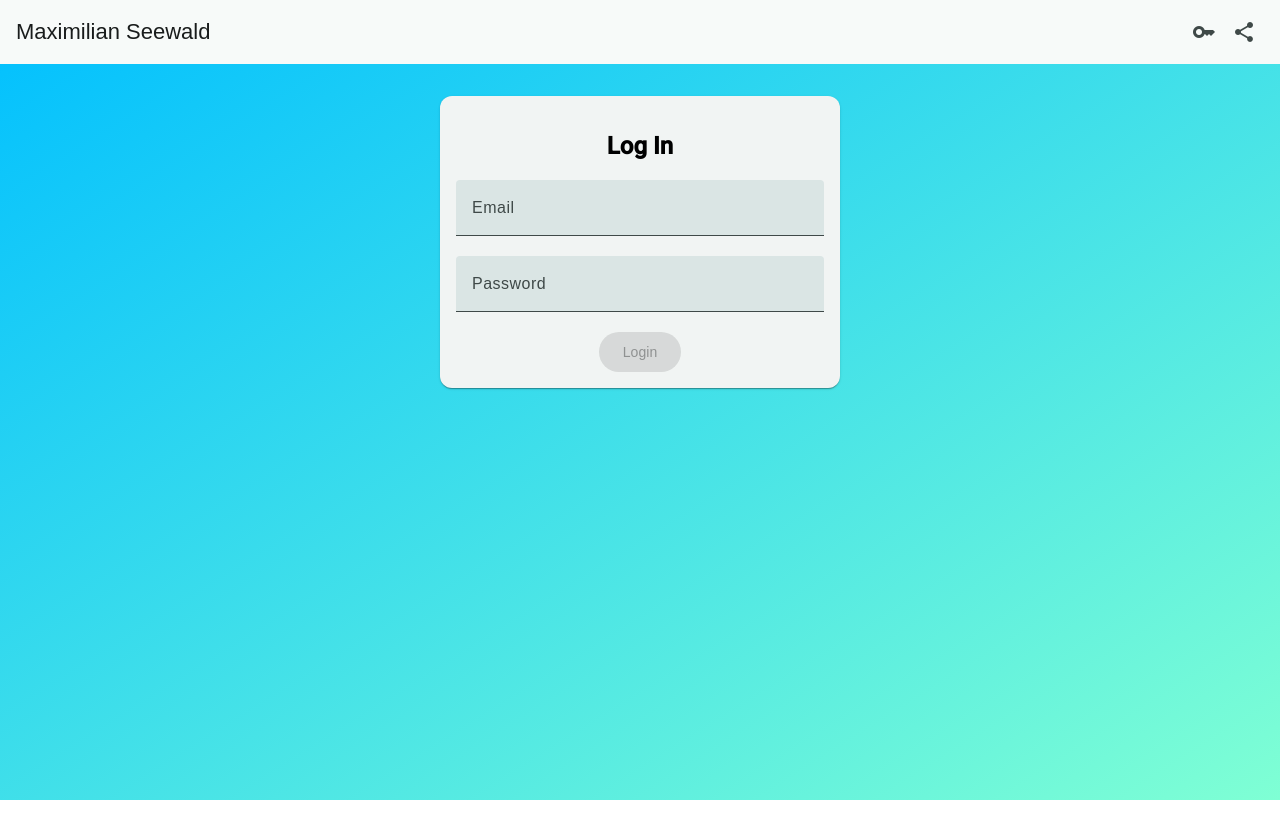
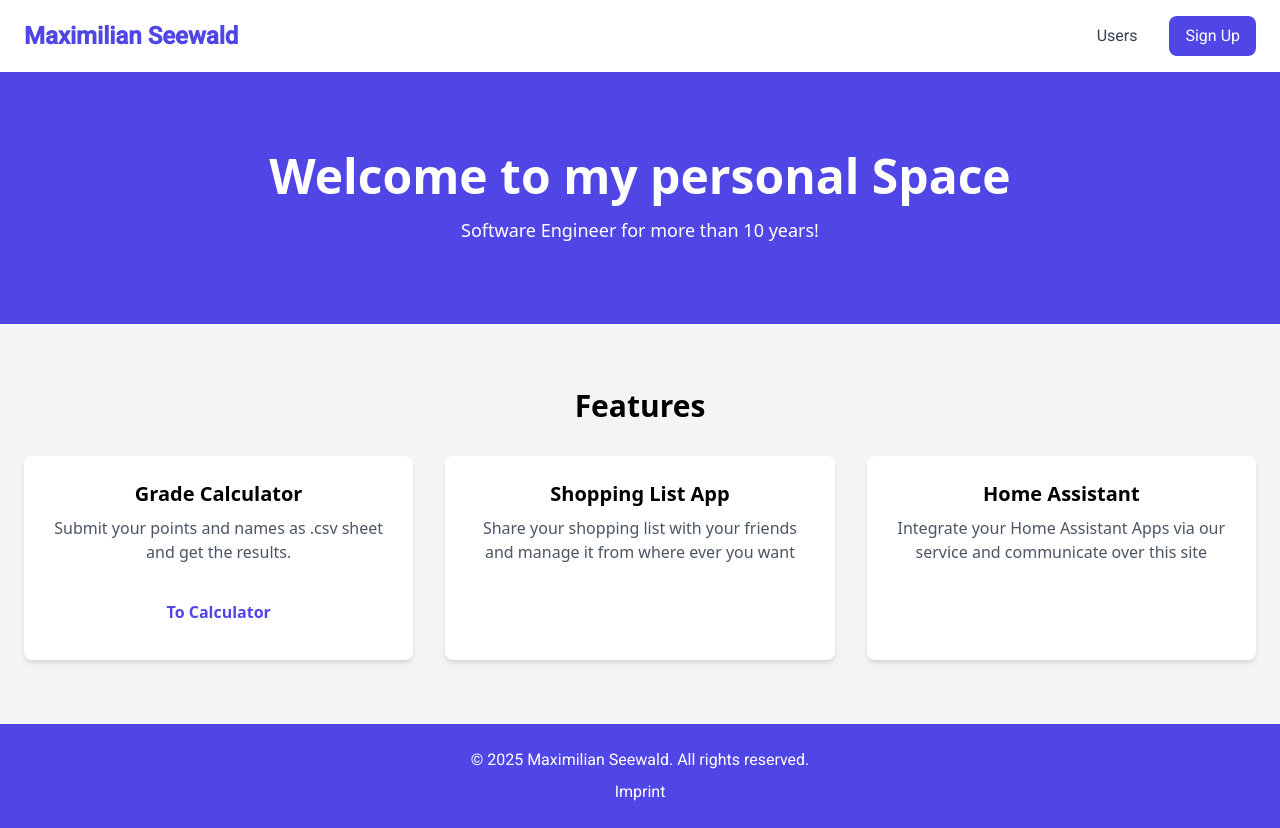
Before and after one commit to MaximilianSeewald/KtorFramework, an Angular app in the folder webapp/: page /landing in a window 1280 px wide. Before the commit this address led to /login. Before the commit the page ends 800 px from the top, so only its background shows below. Built offline with nearby package versions, Linux system fonts and the light colour scheme; no server answers.

Commit message:
add Landing page and new header and footer

```diff
--- a/webapp/package.json
+++ b/webapp/package.json
@@ -29,12 +29,15 @@
     "@angular/cli": "^19.1.4",
     "@angular/compiler-cli": "^19.1.0",
     "@types/jasmine": "~5.1.0",
+    "autoprefixer": "^10.4.20",
     "jasmine-core": "~5.5.0",
     "karma": "~6.4.0",
     "karma-chrome-launcher": "~3.2.0",
     "karma-coverage": "~2.2.0",
     "karma-jasmine": "~5.1.0",
     "karma-jasmine-html-reporter": "~2.1.0",
+    "postcss": "^8.5.2",
+    "tailwindcss": "^3.4.17",
     "typescript": "~5.7.2"
   }
 }
--- a/webapp/src/app/app.component.html
+++ b/webapp/src/app/app.component.html
@@ -1,12 +1,25 @@
-<mat-toolbar>
-  <span>Maximilian Seewald</span>
-  <span class="spacer"></span>
-  <button mat-icon-button class="icon" aria-label="Login" routerLink="/login">
-    <mat-icon>key</mat-icon>
-  </button>
-  <button mat-icon-button class="icon" aria-label="Share" (click)="toShare()">
-    <mat-icon>share</mat-icon>
-  </button>
-</mat-toolbar>
+<div class="bg-gray-100 min-h-screen flex flex-col">
+  <!-- Navbar -->
+  <nav class="bg-white shadow-md py-4">
+    <div class="container mx-auto flex justify-between items-center px-6">
+      <a href="#" class="text-2xl font-bold text-indigo-600">Maximilian Seewald</a>
+      <div>
+        <button (click)="toShare()" class="text-gray-700 px-4">Users</button>
+        <button class="bg-indigo-600 text-white px-4 py-2 rounded-lg ml-4" routerLink="/login">
+          Sign Up
+        </button>
+      </div>
+    </div>
+  </nav>
+  <div class="flex-grow">
+    <router-outlet></router-outlet>
+  </div>
 
-<router-outlet />
+  <!-- Footer -->
+  <footer class="bg-indigo-600 text-white py-6 text-center">
+    <p>&copy; 2025 Maximilian Seewald. All rights reserved.</p>
+    <div class="mt-2">
+      <a href="#" class="px-3">Imprint</a>
+    </div>
+  </footer>
+</div>
--- a/webapp/src/app/app.routes.ts
+++ b/webapp/src/app/app.routes.ts
@@ -2,9 +2,11 @@ import { Routes } from '@angular/router';
 import {LoginComponent} from './login/login.component';
 import {AuthGuard, NoAuthGuard} from './auth.guard';
 import {DashboardComponent} from './dashboard/dashboard.component';
+import {LandingComponent} from './landing/landing.component';
 
 export const routes: Routes = [
-  {path: 'login', component: LoginComponent, canActivate: [NoAuthGuard]},
+  { path: 'login', component: LoginComponent, canActivate: [NoAuthGuard]},
   { path: 'dashboard', component: DashboardComponent, canActivate: [AuthGuard] },
-  { path: '**', redirectTo: '/login'}
+  { path: 'landing', component: LandingComponent },
+  { path: '**', redirectTo: '/landing'}
 ];
--- /dev/null
+++ b/webapp/src/app/landing/landing.component.css
@@ -0,0 +1 @@
+@import 'tailwindcss/tailwind.css';
--- /dev/null
+++ b/webapp/src/app/landing/landing.component.html
@@ -0,0 +1,27 @@
+  <!-- Hero Section -->
+  <section class="text-center py-20 bg-indigo-600 text-white">
+    <h1 class="text-5xl font-bold">Welcome to my personal Space</h1>
+    <p class="mt-4 text-lg">Software Engineer for more than 10 years!</p>
+  </section>
+
+  <!-- Features -->
+  <section class="container mx-auto px-6 py-16">
+    <h2 class="text-3xl font-bold text-center">Features</h2>
+    <div class="mt-8 grid grid-cols-1 md:grid-cols-3 gap-8 text-center">
+      <div class="p-6 bg-white shadow-md rounded-lg">
+        <h3 class="text-xl font-semibold">Grade Calculator</h3>
+        <p class="mt-2 text-gray-600">Submit your points and names as .csv sheet and get the results.</p>
+        <button class="mt-6 px-6 py-3 bg-white text-indigo-600 font-semibold rounded-lg">
+          To Calculator
+        </button>
+      </div>
+      <div class="p-6 bg-white shadow-md rounded-lg">
+        <h3 class="text-xl font-semibold">Shopping List App</h3>
+        <p class="mt-2 text-gray-600">Share your shopping list with your friends and manage it from where ever you want</p>
+      </div>
+      <div class="p-6 bg-white shadow-md rounded-lg">
+        <h3 class="text-xl font-semibold">Home Assistant</h3>
+        <p class="mt-2 text-gray-600">Integrate your Home Assistant Apps via our service and communicate over this site</p>
+      </div>
+    </div>
+  </section>
--- a/webapp/src/styles.css
+++ b/webapp/src/styles.css
@@ -1,3 +1,7 @@
+@tailwind base;
+@tailwind components;
+@tailwind utilities;
+
 html, body {
   height: 100%
 }
--- /dev/null
+++ b/webapp/tailwind.config.js
@@ -0,0 +1,10 @@
+/** @type {import('tailwindcss').Config} */
+module.exports = {
+  content: [
+    "./src/**/*.{html,ts}",
+  ],
+  theme: {
+    extend: {},
+  },
+  plugins: [],
+};
```
Also changed, not shown: webapp/src/app/landing/landing.component.ts (added, +12 -0 lines), 1 other file (tests, documents, lock files or other folders).
